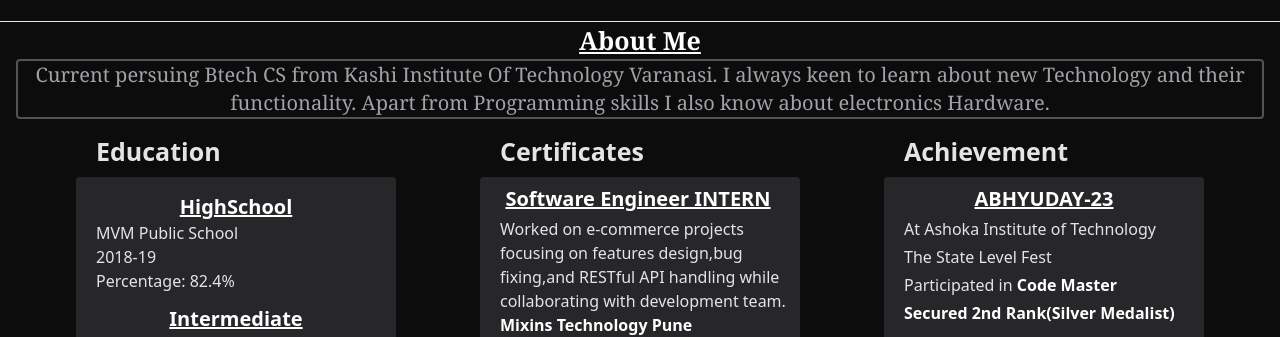
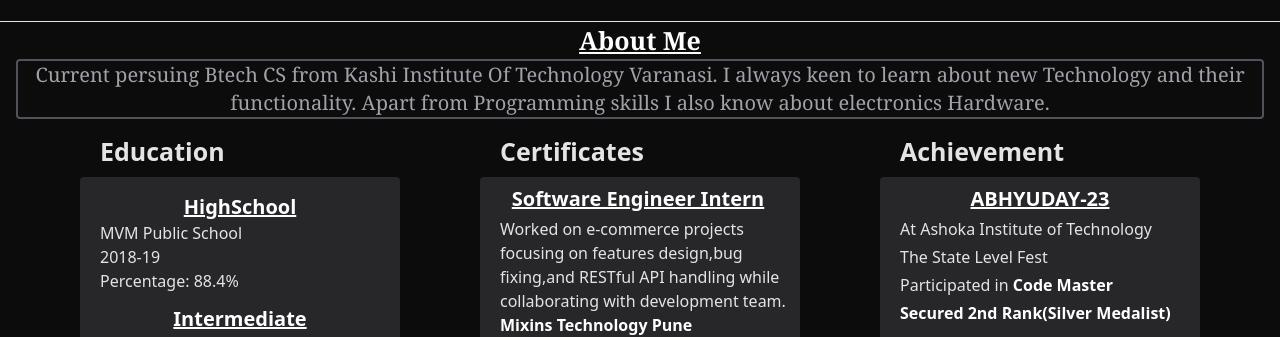
Before and after one commit to Dharmendra4455/My_Portfolio, a React (Vite) app: page / in a window 1280 px wide. Shown: the part 660-997 px from the top of the page. Built offline with nearby package versions, Linux system fonts and the light colour scheme.

Commit message:
Update education percentage and fix title case
Updated percentage from 82.4% to 88.4% in education section and corrected 'INTERN' to 'Intern' in certificates section.

```diff
--- a/src/Component/Aboutme.jsx
+++ b/src/Component/Aboutme.jsx
@@ -9,7 +9,7 @@ const Aboutme = () => {
                     I always keen to learn about new Technology and their functionality.
                     Apart from Programming skills I also know about electronics Hardware.
                 </div>
-                <div className="container-box h-full w-full flex flex-wrap justify-evenly gap-2 mb-4">
+                <div className="container-box h-full w-full flex flex-wrap justify-evenly gap-4 mb-4 px-4">
                     <div className="educationsection text-md">
                         <div className=' pt-1.5 pb-1.5 pl-5 pr-5 font-bold text-[25px] text-zinc-200'>Education</div>
                         <div className="cards  bg-zinc-800 hover:scale-105   h-[450px] w-[320px] rounded p-1 ">
@@ -17,7 +17,7 @@ const Aboutme = () => {
                                 <li className=' text-xl  sm:block font-bold text-center underline mt-1 text-white pt-2'> HighSchool</li>
                                 <li className='ml-4 text-zinc-200 '> MVM Public School</li>
                                 <li className='ml-4 text-zinc-200 '> 2018-19</li>
-                                <li className='ml-4 text-zinc-200 '> Percentage: 82.4%</li>
+                                <li className='ml-4 text-zinc-200 '> Percentage: 88.4%</li>
 
                             </ul>
                             <ul className='text-zinc-100'>
@@ -42,7 +42,7 @@ const Aboutme = () => {
                         <div className=' pt-1.5 pb-1.5 pl-5 pr-5 font-bold text-[25px] text-zinc-200'>Certificates</div>
                         <div className="cards bg-zinc-800 hover:scale-105  h-[450px] w-[320px] rounded p-1">
                             <ul className='text-zinc-200 mt-1 pr-1'>
-                                <li className=' text-xl  sm:block font-bold text-center underline mt-1 text-white'> Software Engineer INTERN</li>
+                                <li className=' text-xl  sm:block font-bold text-center underline mt-1 text-white'> Software Engineer Intern</li>
                                 <li className='ml-4 text-zinc-200 mt-1'>Worked on e-commerce projects focusing on features design,bug fixing,and RESTful API handling
                                     while collaborating with development team.
                                 </li>
```
